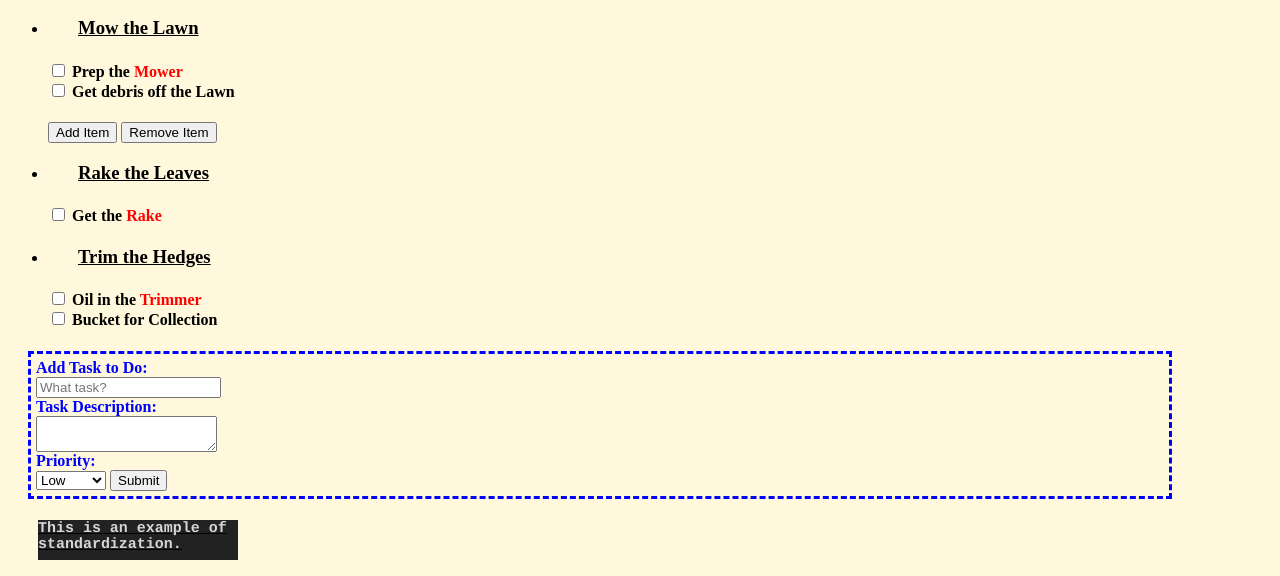
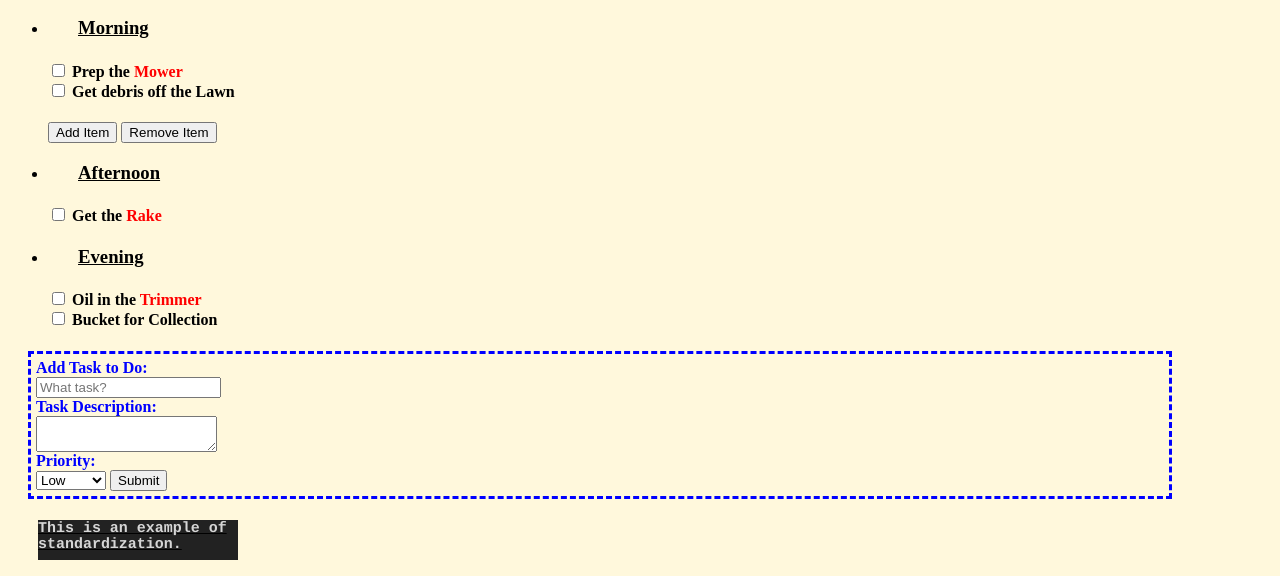
Before and after one commit to drbortel/ToDo, a plain HTML site: page index.html in a window 1280 px wide. Shown: the part 163-739 px from the top of the page. Drawn offline with Linux system fonts and the light colour scheme; grey boxes are pictures that could not be loaded.

Commit message:
Few updates

```diff
--- a/index.html
+++ b/index.html
@@ -15,7 +15,7 @@
 <main role="main" aria-label="main">
     <h2 class="taskList">Darren's Tasklist</h2>
     <ul id="myList"><li><h3 class="title">
-        Mow the Lawn</h3>
+        Morning</h3>
         <h4 class="description">
             <div><input class="listItem" type="checkbox" id="mower" />
                 <label for="mower" title="This thing will never start">
@@ -30,7 +30,7 @@
         <button class="button" onclick="removeItem(event);">Remove Item</button>
 
     </li><li>
-        <h3 class="title">Rake the Leaves</h3>
+        <h3 class="title">Afternoon</h3>
         <h4 class="description">
             <div id="myRake"><input class="listItem" type="checkbox" />
                 <label for="rake" title="In the garage behind the shovel">
@@ -38,7 +38,7 @@
         </h4>
     </li><li>
 
-        <h3 id="myHedges" class="title">Trim the Hedges</h3>
+        <h3 id="myHedges" class="title">Evening</h3>
         <h4 class="description">
             <div><input class="listItem" type="checkbox" id="trimmer" />
                 <label for="trimmer" title="And don't forget the gas">
```
